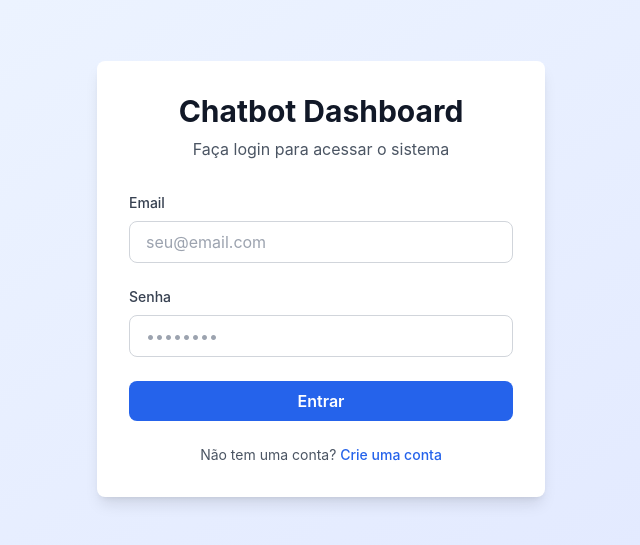
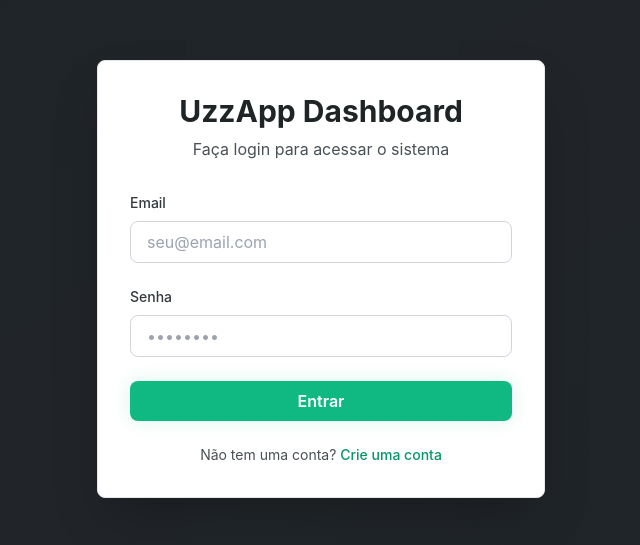
Before and after one commit to luisfboff1/ChatBot-Oficial, a Next.js app: page /login in a window 1280 px wide. Shown: the part 121-666 px from the top of the page, without its empty margins (319-959 px from the left). Built offline with nearby package versions, Linux system fonts and the light colour scheme.

Commit message:
fix: improve button readability and apply brand colors to login page
Co-authored-by: luisfboff1 <225985452+luisfboff1@users.noreply.github.com>

```diff
--- a/src/app/(auth)/login/page.tsx
+++ b/src/app/(auth)/login/page.tsx
@@ -86,14 +86,14 @@ export default function LoginPage() {
   }
 
   return (
-    <div className="min-h-screen flex items-center justify-center bg-gradient-to-br from-blue-50 to-indigo-100">
-      <div className="bg-white p-8 rounded-lg shadow-lg w-full max-w-md">
+    <div className="min-h-screen flex items-center justify-center bg-gradient-to-br from-erie-black-900 via-erie-black-800 to-erie-black-900">
+      <div className="bg-white p-8 rounded-lg shadow-2xl w-full max-w-md border border-silver-200">
         {/* Header */}
         <div className="text-center mb-8">
-          <h1 className="text-3xl font-bold text-gray-900 mb-2">
-            Chatbot Dashboard
+          <h1 className="text-3xl font-bold text-erie-black-900 mb-2">
+            UzzApp Dashboard
           </h1>
-          <p className="text-gray-600">
+          <p className="text-erie-black-600">
             Faça login para acessar o sistema
           </p>
         </div>
@@ -111,7 +111,7 @@ export default function LoginPage() {
           <div>
             <label
               htmlFor="email"
-              className="block text-sm font-medium text-gray-700 mb-2"
+              className="block text-sm font-medium text-erie-black-700 mb-2"
             >
               Email
             </label>
@@ -121,7 +121,7 @@ export default function LoginPage() {
               value={email}
               onChange={(e) => setEmail(e.target.value)}
               disabled={loading}
-              className="w-full px-4 py-2 border border-gray-300 rounded-lg focus:ring-2 focus:ring-blue-500 focus:border-transparent disabled:bg-gray-100 disabled:cursor-not-allowed"
+              className="w-full px-4 py-2 border border-silver-300 rounded-lg focus:ring-2 focus:ring-mint-500 focus:border-mint-500 disabled:bg-silver-100 disabled:cursor-not-allowed"
               placeholder="seu@email.com"
               autoComplete="email"
               required
@@ -132,7 +132,7 @@ export default function LoginPage() {
           <div>
             <label
               htmlFor="password"
-              className="block text-sm font-medium text-gray-700 mb-2"
+              className="block text-sm font-medium text-erie-black-700 mb-2"
             >
               Senha
             </label>
@@ -142,7 +142,7 @@ export default function LoginPage() {
               value={password}
               onChange={(e) => setPassword(e.target.value)}
               disabled={loading}
-              className="w-full px-4 py-2 border border-gray-300 rounded-lg focus:ring-2 focus:ring-blue-500 focus:border-transparent disabled:bg-gray-100 disabled:cursor-not-allowed"
+              className="w-full px-4 py-2 border border-silver-300 rounded-lg focus:ring-2 focus:ring-mint-500 focus:border-mint-500 disabled:bg-silver-100 disabled:cursor-not-allowed"
               placeholder="••••••••"
               autoComplete="current-password"
               required
@@ -153,19 +153,19 @@ export default function LoginPage() {
           <button
             type="submit"
             disabled={loading}
-            className="w-full bg-blue-600 hover:bg-blue-700 text-white font-semibold py-2 px-4 rounded-lg transition-colors disabled:bg-blue-300 disabled:cursor-not-allowed"
+            className="w-full bg-mint-500 hover:bg-mint-600 text-white font-semibold py-2 px-4 rounded-lg transition-colors disabled:bg-mint-300 disabled:cursor-not-allowed shadow-glow"
           >
             {loading ? 'Entrando...' : 'Entrar'}
           </button>
         </form>
 
         {/* Footer */}
-        <div className="mt-6 text-center text-sm text-gray-600">
+        <div className="mt-6 text-center text-sm text-erie-black-600">
           <p>
             Não tem uma conta?{' '}
             <Link
               href="/register"
-              className="text-blue-600 hover:text-blue-700 font-medium hover:underline"
+              className="text-mint-600 hover:text-mint-700 font-medium hover:underline"
             >
               Crie uma conta
             </Link>
--- a/src/components/landing/FinalCTA.tsx
+++ b/src/components/landing/FinalCTA.tsx
@@ -20,7 +20,7 @@ export function FinalCTA() {
           </Link>
           <Link
             href="/register"
-            className={cn(buttonVariants({ variant: 'outline', size: 'lg' }), 'rounded-full border-brand-blue-400 text-brand-blue-300 hover:bg-brand-blue-500/10')}
+            className={cn(buttonVariants({ variant: 'outline', size: 'lg' }), 'rounded-full border-silver-300 bg-white text-erie-black-900 hover:bg-silver-100')}
           >
             Registrar um novo tenant
           </Link>
--- a/src/components/landing/Hero.tsx
+++ b/src/components/landing/Hero.tsx
@@ -37,7 +37,7 @@ export function Hero() {
           </Link>
           <Link
             href="/register"
-            className={cn(buttonVariants({ variant: 'outline', size: 'lg' }), 'rounded-full border-silver-300 text-silver-200 hover:bg-silver-200/10')}
+            className={cn(buttonVariants({ variant: 'outline', size: 'lg' }), 'rounded-full border-silver-300 bg-white text-erie-black-900 hover:bg-silver-100')}
           >
             Criar conta para meu time
           </Link>
```
